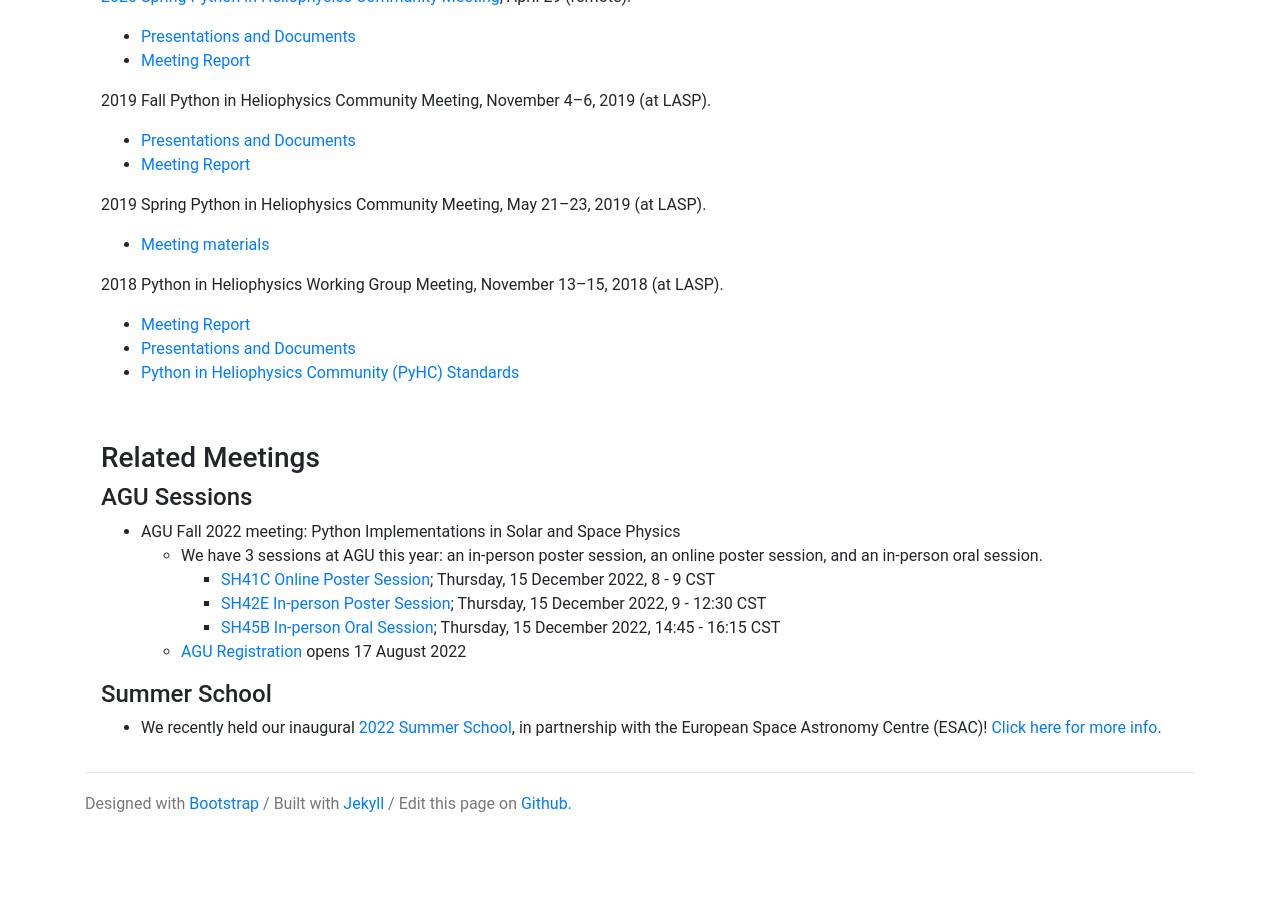
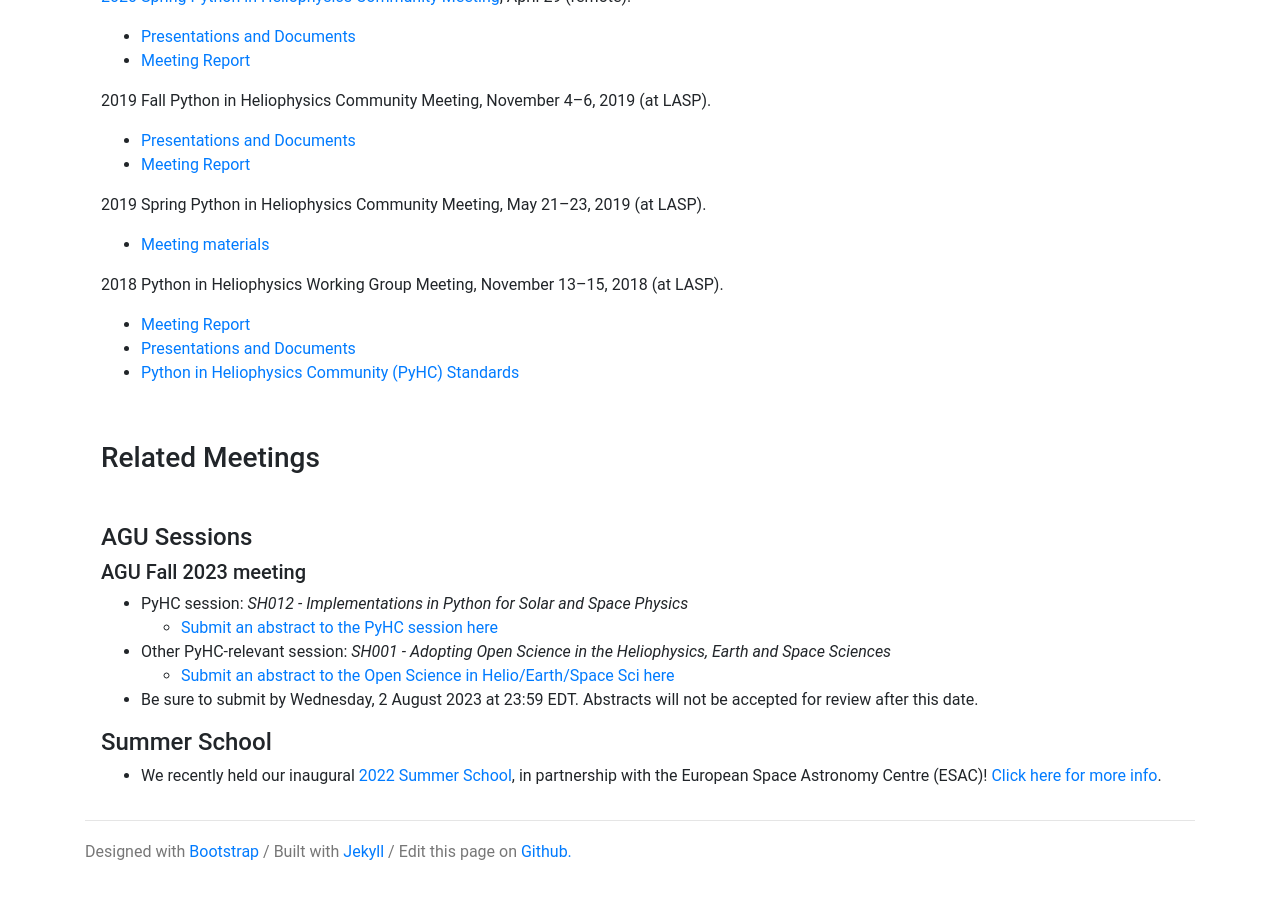
Before and after one commit to heliophysicsPy/heliophysicsPy.github.io, a Jekyll site: the page built from _pages/meetings.md, in a window 1280 px wide and 900 px high, scrolled down 1778 px. Built offline with Jekyll 4.4.1, drawn with Linux system fonts in a browser that asks for light colours; nearby versions of some CDN libraries; before the commit the page ends 2630 px from its top, so only the background shows below that.

Commit message:
Update AGU info

```diff
--- a/_pages/meetings.md
+++ b/_pages/meetings.md
@@ -70,16 +70,17 @@ _pages/meetings/april2020.md %}), April 29 (remote).
 <br>
 
 ### Related Meetings
-
+<br>
 
 #### AGU Sessions
 
-* AGU Fall 2022 meeting: Python Implementations in Solar and Space Physics
-    * We have 3 sessions at AGU this year: an in-person poster session, an online poster session, and an in-person oral session.
-        * [SH41C Online Poster Session](https://agu.confex.com/agu/fm22/meetingapp.cgi/Session/169378); Thursday, 15 December 2022, 8 - 9 CST
-        * [SH42E In-person Poster Session](https://agu.confex.com/agu/fm22/meetingapp.cgi/Session/160670); Thursday, 15 December 2022, 9 - 12:30 CST
-        * [SH45B In-person Oral Session](https://agu.confex.com/agu/fm22/meetingapp.cgi/Session/169371); Thursday, 15 December 2022, 14:45 - 16:15 CST
-    * [AGU Registration](https://www.agu.org/Fall-Meeting/Pages/Attend/Register#rates) opens 17 August 2022
+##### AGU Fall 2023 meeting
+* PyHC session: _SH012 - Implementations in Python for Solar and Space Physics_
+    * [Submit an abstract to the PyHC session here](https://agu.confex.com/agu/fm23/prelim.cgi/Session/189609)
+* Other PyHC-relevant session: _SH001 - Adopting Open Science in the Heliophysics, Earth and Space Sciences_
+    * [Submit an abstract to the Open Science in Helio/Earth/Space Sci here](https://agu.confex.com/agu/fm23/prelim.cgi/Session/191589)
+* Be sure to submit by Wednesday, 2 August 2023 at 23:59 EDT. Abstracts will not be accepted for review after this date.
+
 
 #### Summer School
 
```
